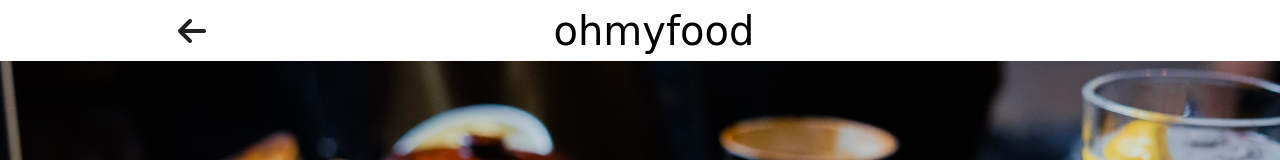
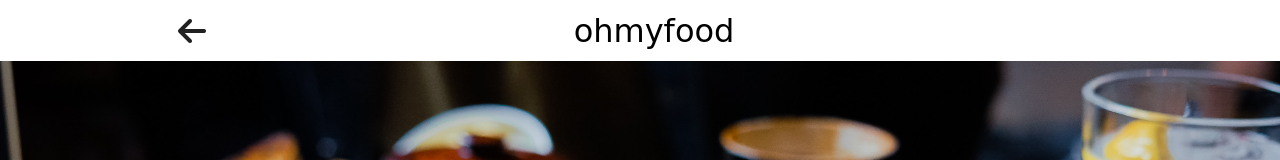
Before and after one commit to Hadidi09/N-DIAYE-cheikh-el-Hadramy_3_01-07-2020, a website: page html/bastille.html in a window 1280 px wide. Shown: the top 160 px of the page. Drawn offline with nearby package versions, Linux system fonts and the light colour scheme; a web font is replaced by a local one.

Commit message:
phase de test medias

```diff
--- a/scss/_conteneur.scss
+++ b/scss/_conteneur.scss
@@ -270,6 +270,18 @@
 
         i{
             padding-left: 200px;
+            @include breakpoint(280px){
+                padding-left: 80px;
+
+            }
+            @include breakpoint(375px){
+                padding-left: 160px;
+
+            }
+            @include breakpoint(425px){
+                padding-left: 206px;
+
+            }
         }
 
     }
--- a/scss/_header.scss
+++ b/scss/_header.scss
@@ -28,6 +28,9 @@
             font-weight: normal;
             text-align: center;
             margin:0%;
+            @include breakpoint(280px){
+                font-size: 2em;
+            }
         }
         .fa-arrow-left{
             align-self: center;
--- a/scss/_mixins.scss
+++ b/scss/_mixins.scss
@@ -75,6 +75,12 @@
     transition-delay: 450ms;
     transition-duration: 1s;
     transition-timing-function: ease-in;
+    @include breakpoint(280px){
+        width: 95%;
+        overflow: hidden;
+        text-overflow: ellipsis;
+
+     }
 
 
 
@@ -90,9 +96,54 @@
     width: 70%;
     cursor: pointer;
     transition-property: all;
-    transition-delay: 450ms;
-    transition-duration: 1s;
+    transition-delay: 400ms;
+    transition-duration: 0.8s;
     transition-timing-function: ease-in;
+    @include breakpoint(280px){
+        overflow: hidden;
+        text-overflow: ellipsis;
+        white-space: nowrap;
+        width: 60%;
+        cursor: pointer;
+        transition-property: all;
+        transition-delay: 390ms;
+        transition-duration: 0.7s;
+        transition-timing-function: ease-in;
+    }
+    @include breakpoint(320px){
+        overflow: hidden;
+        text-overflow: ellipsis;
+        white-space: nowrap;
+        width: 70%;
+        cursor: pointer;
+        transition-property: all;
+        transition-delay: 370ms;
+        transition-duration: 0.6s;
+        transition-timing-function: ease-in;
+    }
+    @include breakpoint(375px){
+        overflow: hidden;
+        text-overflow: ellipsis;
+        white-space: nowrap;
+        width: 75%;
+        cursor: pointer;
+        transition-property: all;
+        transition-delay: 355ms;
+        transition-duration: 0.6s;
+        transition-timing-function: ease-in;
+    }
+    @include breakpoint(375px){
+        overflow: hidden;
+        text-overflow: ellipsis;
+        white-space: nowrap;
+        width: 75%;
+        cursor: pointer;
+        transition-property: all;
+        transition-delay: 550ms;
+        transition-duration: 0.6s;
+        transition-timing-function: ease-in;
+    }
+
 
 
 
@@ -108,8 +159,16 @@
         font-weight: 400;
         color: rgb(158,158,158);
         width: 85%;
-       /* background-color: chartreuse;*/
-
+        @include breakpoint(280px){
+            width: 85%;
+            overflow: hidden;
+            text-overflow: ellipsis;
+        }
+        @include breakpoint(320px){
+            width: 90%;
+            overflow: hidden;
+            text-overflow: ellipsis;
+        }
     }
 
 
@@ -133,6 +192,42 @@
     border-top-right-radius: 17px;
     transform: translateX(100px);
     opacity: 0;
+    @include breakpoint(280px){
+       left: 216px;
+       top: -64px;
+       height: 64px;
+       border-bottom-right-radius: 15px;
+       border-top-right-radius: 15px;
+       transform-origin: center center;
+
+    }
+    @include breakpoint(320px){
+        left: 254px;
+        top: -68px;
+        height: 68px;
+        border-bottom-right-radius: 15px;
+        border-top-right-radius: 15px;
+        transform-origin: center center;
+
+     }
+     @include breakpoint(375px){
+        left: 306px;
+        top: -72px;
+        height: 72px;
+        border-bottom-right-radius: 15px;
+        border-top-right-radius: 15px;
+        transform-origin: center center;
+
+     }
+     @include breakpoint(425px){
+        left: 354px;
+        top: -77px;
+        height: 78px;
+        border-bottom-right-radius: 15px;
+        border-top-right-radius: 15px;
+        transform-origin: center center;
+
+     }
 
 
 }
@@ -407,17 +502,24 @@
   @keyframes check{
       0%{
 
-          transform: translateX(100px);
-          opacity: 0;
+            transform-origin: center center;
+            opacity: 0;
+
+
 
       }
 
 
       100%{
-        transform: translateX(0px);
-        opacity: 1;
 
-    }
+            transform-origin: center center;
+            transform: scale(1);
+            opacity: 1;
+        }
+
+
+
+
   }
   @keyframes lol{
 
--- a/scss/bastille.scss
+++ b/scss/bastille.scss
@@ -55,6 +55,7 @@ main{
                 }
                 .leprix{
                     @include prix;
+
                     &:hover > p  {
                     @include hoverp;
 
@@ -64,6 +65,7 @@ main{
                     p{
 
                         @include param;
+
                     }
                     span{
                         @include span;
@@ -123,6 +125,7 @@ main{
                    p{
 
                        @include param;
+
                    }
                    span{
                        @include span;
@@ -176,6 +179,7 @@ main{
                    p{
 
                        @include param;
+
                    }
                    span{
                        @include span;
@@ -211,6 +215,7 @@ main{
                    p{
 
                        @include param;
+
                    }
                    span{
                        @include span;
@@ -246,6 +251,7 @@ main{
                    p{
 
                        @include param;
+
                    }
                    span{
                        @include span;
```
Also changed, not shown: dist/css/bastille.css.
